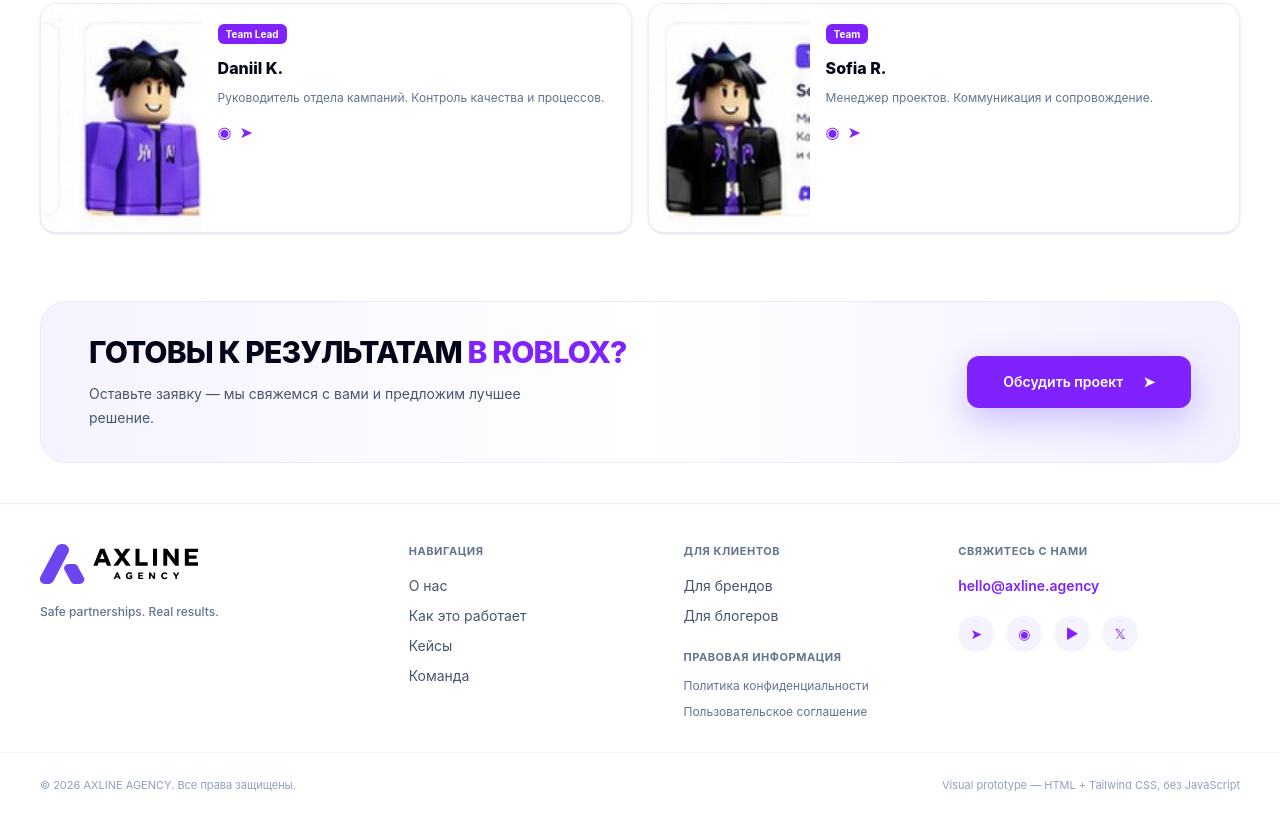
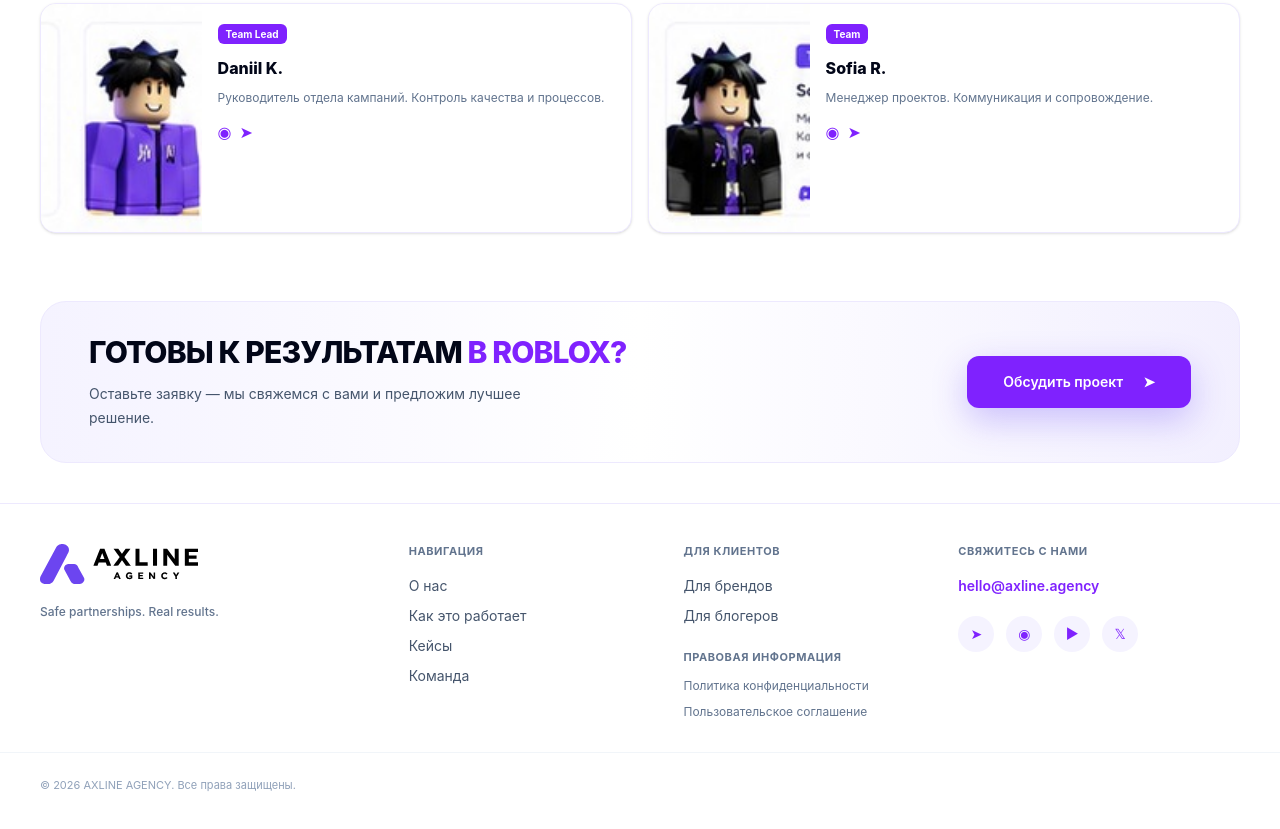
Before and after one commit to rteats/axline, a website: page index.html in a window 1280 px wide. Shown: the part 2443-3272 px from the top of the page. Drawn offline with nearby package versions, Linux system fonts and the light colour scheme.

Commit message:
checkup for alex

```diff
--- a/index.html
+++ b/index.html
@@ -514,7 +514,7 @@
         <div class="mt-5 flex gap-3 text-violet-600"><span class="grid h-9 w-9 place-items-center rounded-full bg-violet-50">➤</span><span class="grid h-9 w-9 place-items-center rounded-full bg-violet-50">◉</span><span class="grid h-9 w-9 place-items-center rounded-full bg-violet-50">▶</span><span class="grid h-9 w-9 place-items-center rounded-full bg-violet-50">𝕏</span></div>
       </div>
     </div>
-    <div class="mx-auto mt-8 flex max-w-[1280px] flex-wrap justify-between gap-4 border-t border-slate-100 px-6 pt-6 text-[11px] text-slate-400 lg:px-10"><span>© 2026 AXLINE AGENCY. Все права защищены.</span><span>Visual prototype — HTML + Tailwind CSS, без JavaScript</span></div>
+    <div class="mx-auto mt-8 flex max-w-[1280px] flex-wrap justify-between gap-4 border-t border-slate-100 px-6 pt-6 text-[11px] text-slate-400 lg:px-10"><span>© 2026 AXLINE AGENCY. Все права защищены.</span></div>
   </footer>
 </body>
 </html>
```
